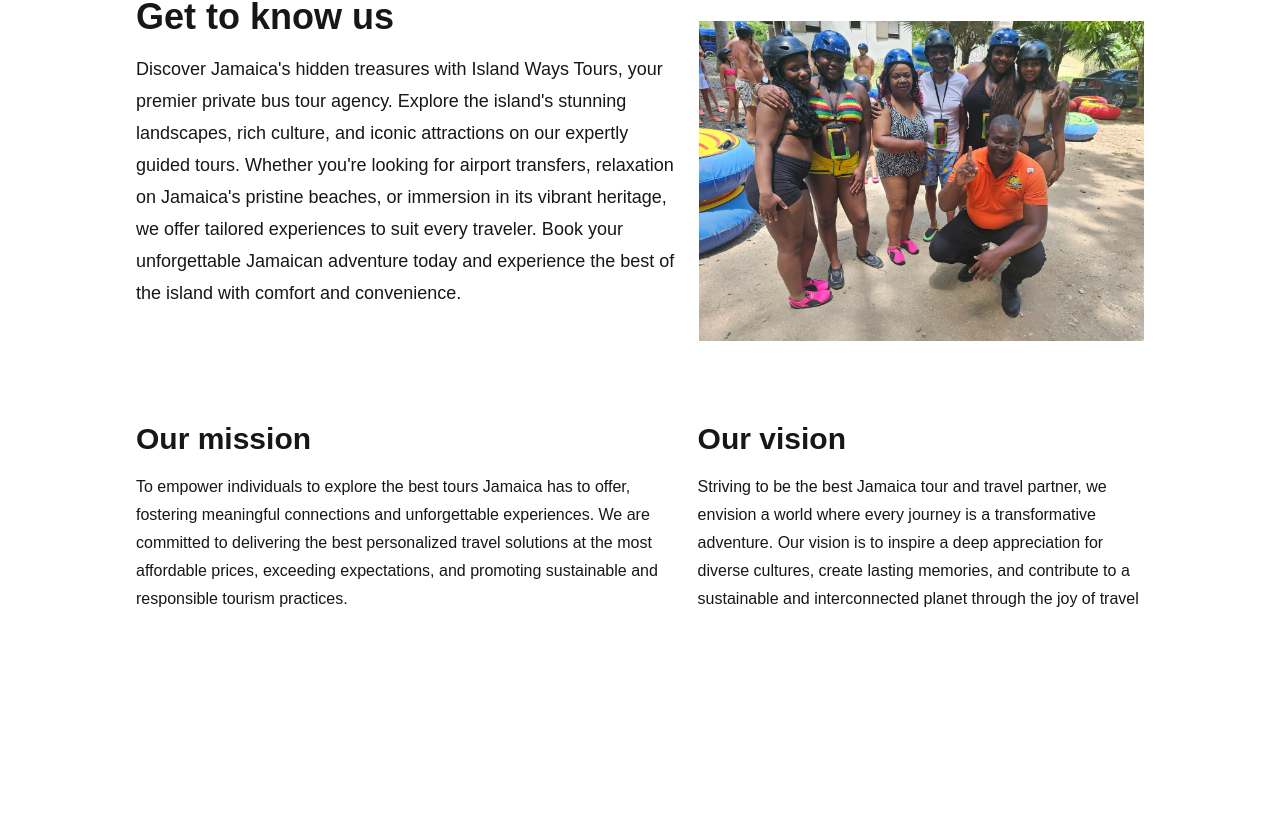
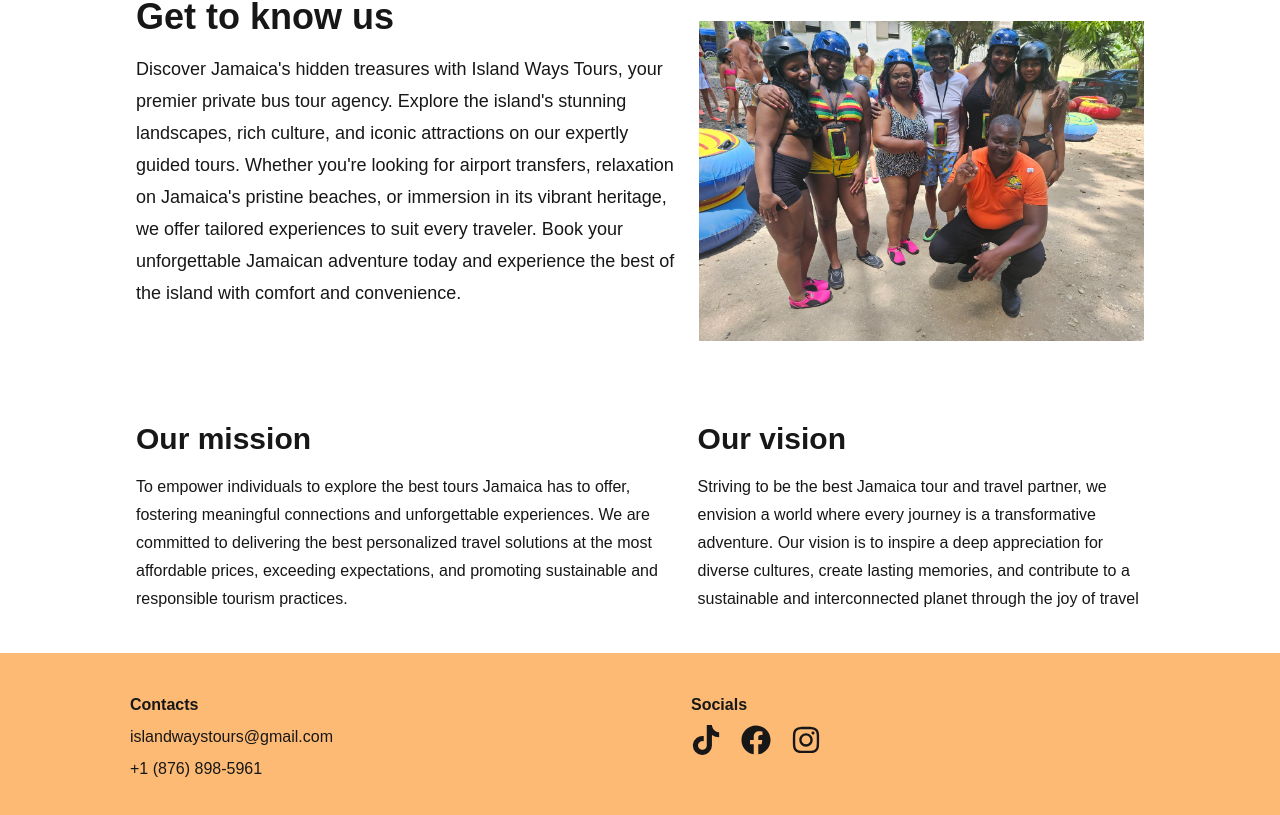
Before and after one commit to winnie-webb/islandwaystours, a Next.js app: page / in a window 1280 px wide. Shown: the part 2873-3688 px from the top of the page. Before the commit the page ends 3526 px from the top, so only its background shows below. Built offline with nearby package versions, Linux system fonts and the light colour scheme.

Commit message:
Added Footer

```diff
--- /dev/null
+++ b/app/components/Footer.jsx
@@ -0,0 +1,35 @@
+import Link from "next/link";
+import React from "react";
+import { FaFacebook, FaInstagram, FaTiktok } from "react-icons/fa";
+
+function Footer() {
+  return (
+    <footer className="p-4  bg-orange-300 flex justify-center md:p-10">
+      <div className="w-full xl:w-[85%] 2xl:w-[65%] mx-auto">
+        <div className="flex flex-col  md:flex-row justify-evenly w-full">
+          <div className="flex-[55%]">
+            <h4 className="mb-2 font-bold">Contacts</h4>
+            <p className="mb-2">islandwaystours@gmail.com</p>
+            <p>+1 (876) 898-5961</p>
+          </div>
+          <div className=" flex-[45%] mt-4 md:mt-0">
+            <h4 className="mb-2 font-bold">Socials</h4>
+            <div className="flex gap-x-5">
+              <Link href="https://www.tiktok.com/@islandwaystours">
+                <FaTiktok className="text-3xl" />
+              </Link>
+              <Link href="https://www.facebook.com/profile.php?id=61557477178431">
+                <FaFacebook className="text-3xl" />
+              </Link>
+              <Link href="https://www.instagram.com/islandwaystours/">
+                <FaInstagram className="text-3xl" />
+              </Link>
+            </div>
+          </div>
+        </div>
+      </div>
+    </footer>
+  );
+}
+
+export default Footer;
--- a/app/page.js
+++ b/app/page.js
@@ -4,6 +4,7 @@ import ElfSightWidget from "./components/Elfsight";
 import Category from "./components/Category";
 import { filterProductByCategory } from "./products/product";
 import AboutUs from "./components/about-us/AboutUs";
+import Footer from "./components/Footer";
 export default function Home() {
   return (
     <>
@@ -19,6 +20,7 @@ export default function Home() {
         data={filterProductByCategory("at")}
       ></Category>
       <AboutUs />
+      <Footer />
     </>
   );
 }
```
